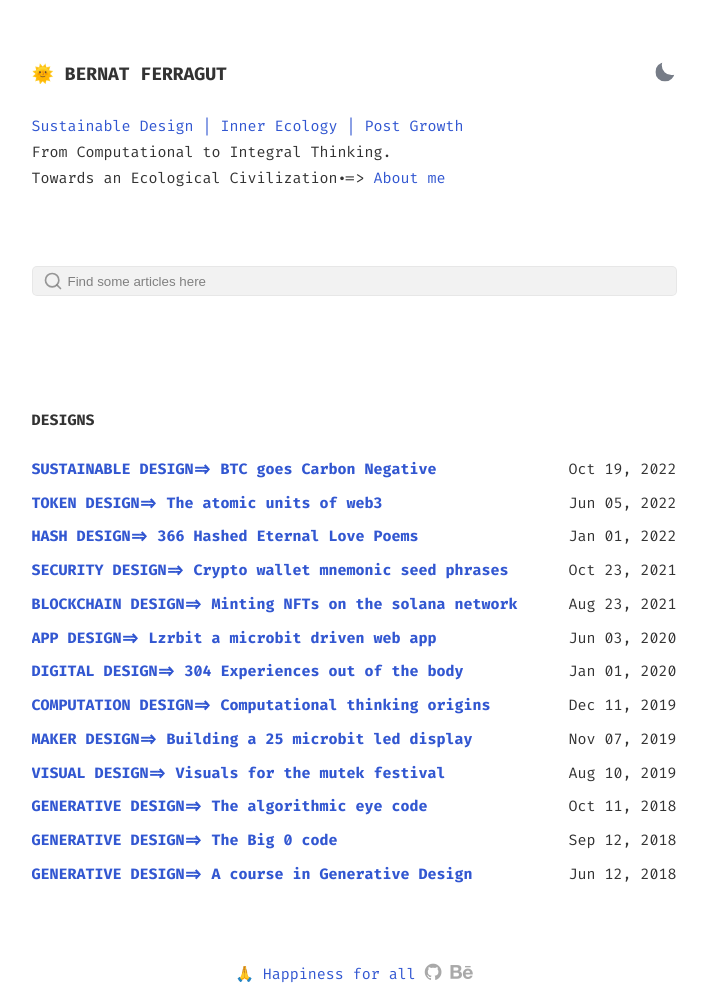
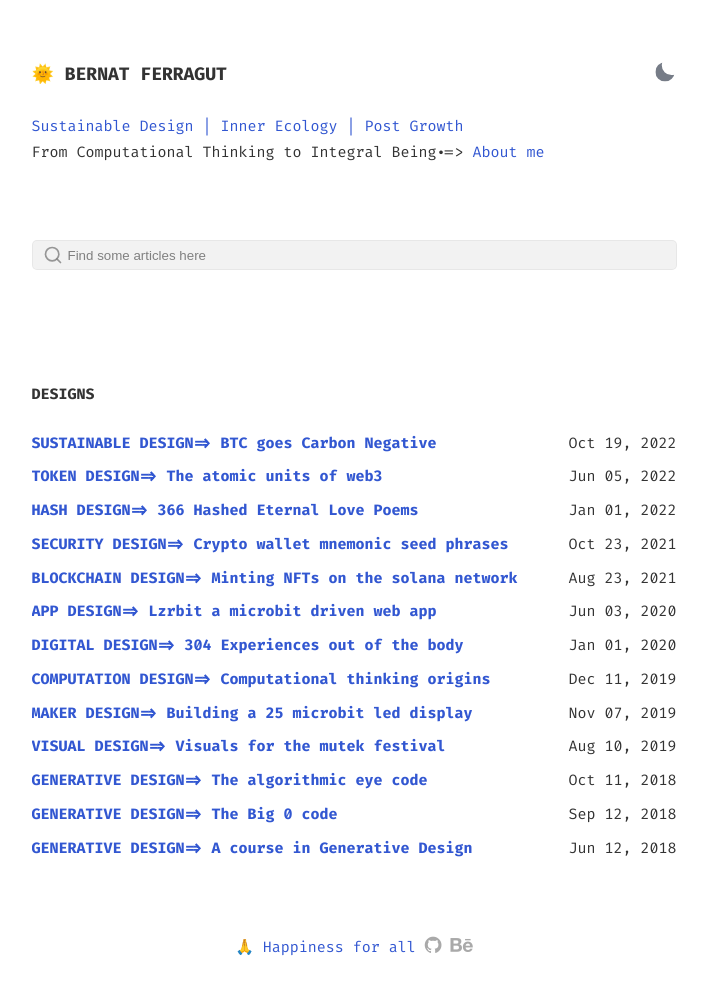
Before and after one commit to bernatferragut/WEB2, a Jekyll site: the page built from index.html, in a window 1280 px wide. Shown: the whole page, without its empty margins (286-994 px from the left). Built offline with Jekyll 4.4.1, drawn with Linux system fonts in a browser that asks for light colours; after the commit the page ends 976 px from its top, so only the background shows below that.

Commit message:
intro update

```diff
--- a/index.html
+++ b/index.html
@@ -10,9 +10,7 @@ layout: default
     </div>
     <div class="bio">
         <a href"{{ site.baseurl }}/about"> Sustainable Design | Inner Ecology | Post Growth </a> <br>
-        <p>From Computational to Integral Thinking.<br>
-        Towards an Ecological Civilization.=> <a href="{{ site.baseurl }}/about"> About me</a>
-        </p>
+        <p>From Computational Thinking to Integral Being.=> <a href="{{ site.baseurl }}/about"> About me</a></p>
     </div>
 </section>
 
```
Also changed, not shown: assets/images/art/CH4/test-joke.svg (added), 2 other files.
